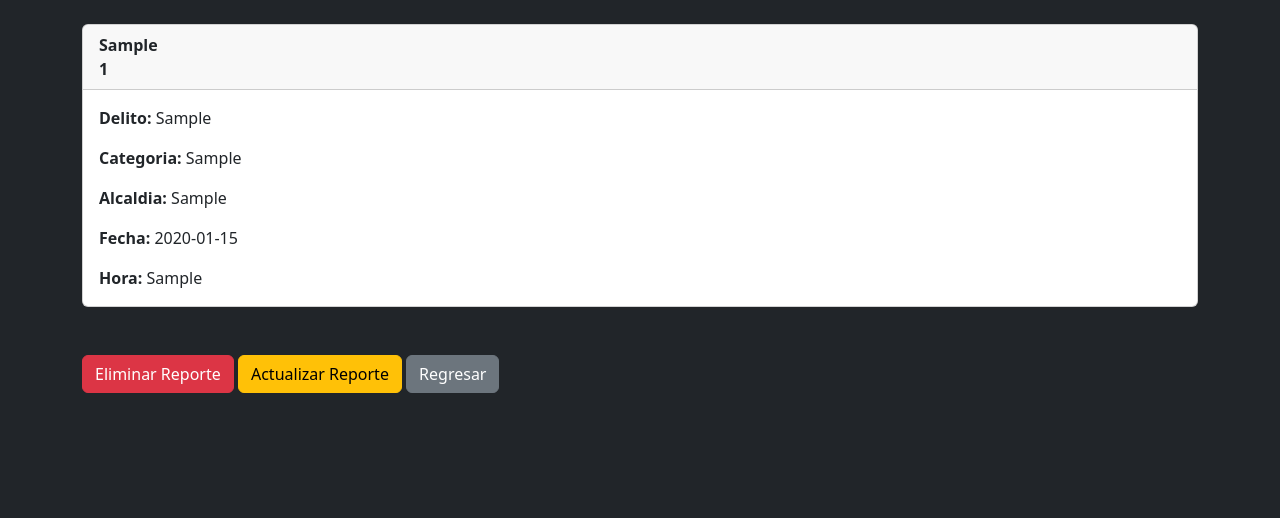
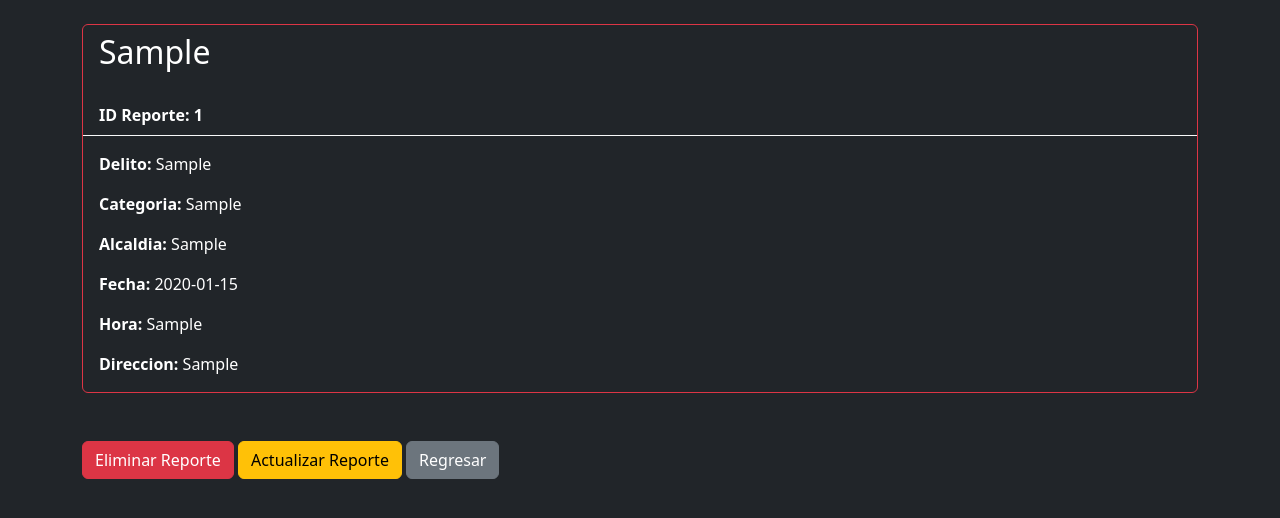
Before and after one commit to Diegomaartz/cdmx_crime, a Django app: page /see_reported_crime/1 in a window 1280 px wide. Shown: the part 90-608 px from the top of the page. Run offline with Django 4.2, Linux system fonts and the light colour scheme; a user stored in the database is signed in; tables that the repository leaves empty hold one stand-in row (values such as "Sample post"); some libraries are stand-ins or nearby versions.

Commit message:
PCMASTER-Individual-popup

```diff
--- a/proyecto/settings.py
+++ b/proyecto/settings.py
@@ -84,7 +84,7 @@ DATABASES = {
         'ENGINE': 'django.db.backends.mysql',
         'NAME': 'p_web',
         'USER': 'root',
-        'PASSWORD': '951753',
+        'PASSWORD': '!Mart!Dieg!23',
         'HOST': 'localhost',
         'PORT': '3306',
     }
--- a/website/models.py
+++ b/website/models.py
@@ -9,14 +9,14 @@ class Profile(models.Model):
         return f'{self.user.username} Profile'
 
 class crimeData(models.Model):
-  user_report = models.CharField(default='Fiscalía General de Justicia (FGJ) de la Ciudad de México',max_length=200)
+  user_report = models.CharField(default='Fiscalía General de Justicia (FGJ) de la Ciudad de México',max_length=50)
   delito = models.CharField(default='DELITO-No-especificado',max_length=255)
-  categoria = models.CharField(default='CATEGORIA-No-especificada',max_length=100)
+  categoria = models.CharField(default='CATEGORIA-No-especificada',max_length=50)
   anio_hecho = models.CharField(default='AÑO-No-especificado',max_length=100)
-  fecha_hecho = models.CharField(default='FECHA-No-especificada',max_length=100)
-  hora_hecho = models.CharField(default='HORA-No-especificada',max_length=100)
-  colonia_hecho = models.CharField(default='COLONIA-No-especificada',max_length=100)
-  alcaldia_hecho = models.CharField(default='ALCALDIA-No-especificada',max_length=100)
+  fecha_hecho = models.CharField(default='FECHA-No-especificada',max_length=50)
+  hora_hecho = models.CharField(default='HORA-No-especificada',max_length=50)
+  colonia_hecho = models.CharField(default='COLONIA-No-especificada',max_length=50)
+  alcaldia_hecho = models.CharField(default='ALCALDIA-No-especificada',max_length=50)
   latitud = models.CharField(default='LATITUD-No-especificada',max_length=255)
   longitud = models.CharField(default='LONGITUD-No-especificada',max_length=255)
   direccion = models.CharField(default='DIRECCION-No-especificada',max_length=500)
--- a/website/templates/all_crimes.html
+++ b/website/templates/all_crimes.html
@@ -53,7 +53,7 @@
   <tbody>
     {% for crime in crimes %}
     <tr>
-      <th scope="row">{{crime.id}}</th>
+      <th scope="row"><a href={% url "map_specific_crime" crime.id%}>{{crime.id}}<a/></th>
       <td>{{ crime.fecha_hecho }}</td>
       <td>{{ crime.delito }}</td>
       <td>{{ crime.categoria }}</td>
--- a/website/templates/see_reported_crime.html
+++ b/website/templates/see_reported_crime.html
@@ -1,11 +1,11 @@
 {% extends 'base.html' %} {% block content %}
 
-<div class="card">
-  <div class="card-header">
+<div class="card text-white bg-dark border-danger">
+  <div class="card-header border-light">
     <strong>
-      {{ reported_crime.user_report }}
+      <h2>{{ reported_crime.user_report }}</h2>
       <br />
-      {{ reported_crime.id }}
+      <strong>ID Reporte: </strong>{{ reported_crime.id }}
     </strong>
   </div>
   <div class="card-body">
@@ -24,6 +24,9 @@
     </p>
     <p class="card-text">
       <strong>Hora: </strong>{{ reported_crime.hora_hecho }}
+    </p>
+    <p class="card-text">
+      <strong>Direccion: </strong>{{ reported_crime.direccion }}
     </p>
   </div>
 </div>
--- a/website/urls.py
+++ b/website/urls.py
@@ -9,6 +9,7 @@ urlpatterns = [
     path('register/', views.register_user, name="register"),
     path('profile/', views.profile, name="profile"),
     path('all_crimes/', views.crime_cdmx, name="all_crimes"),
+    path('map_specific_crime/<int:pk>', views.map_specific_crime, name="map_specific_crime"),
     path('map_crimes/', views.map_crimes, name="map_crimes"),
     path('report_crime/', views.report_crime, name="report_crime"),
     path('update_reported_crime/<int:pk>', views.update_reported_crime, name="update_reported_crime"),
--- a/website/views.py
+++ b/website/views.py
@@ -139,7 +139,7 @@ def map_crimes(request):
 
 def news_api(request):
     if request.user.is_authenticated:
-        url_top_mx_headlines = "https://newsapi.org/v2/everything?q=+crimen+mexico&from=2023-12-13&to=2023-12-22&sortBy=popularity&apiKey=4940218b125845968afb458c5c9d2713"
+        url_top_mx_headlines = "https://newsapi.org/v2/everything?q=mexico&from=2023-12-20&to=2024-01-01&sortBy=popularity&apiKey=4940218b125845968afb458c5c9d2713"
         news_crimes = requests.get(url_top_mx_headlines).json()
 
         article = news_crimes['articles']
@@ -223,3 +223,67 @@ def see_reported_crime(request, pk):
     else:
         messages.success(request, "Debes Iniciar Sesion!")
         return redirect('home_news')
+
+
+
+# def profile(request):
+#     if request.user.is_authenticated:
+#         username = request.user.username
+#         user_reported_crimes = crimeData.objects.filter(user_report=username).values()
+#         return render(request, 'profile.html', {'user_reported_crimes': user_reported_crimes})
+#     else:
+#         messages.success(request, "Debes Iniciar Sesion!")
+#         return redirect('home_news')
+
+def map_specific_crime(request, pk):
+    if request.user.is_authenticated:
+        specific_crime = crimeData.objects.get(id=pk)
+        crimes = crimeData.objects.all()
+
+        print(crimes)
+
+        crime_data_list = [
+            {'latitud': crimespot.latitud.replace(',', '.'),   #0
+            'longitud': crimespot.longitud.replace(',', '.'),  #1
+            'delito': crimespot.delito,                        #2
+            'alcaldia': crimespot.alcaldia_hecho,              #3
+            'fecha': crimespot.fecha_hecho,                    #4
+            'user_report': crimespot.user_report,              #5
+            'direccion': crimespot.direccion                   #6
+            }
+            for crimespot in crimes
+        ]
+
+        data = [(crime['latitud'], crime['longitud'],crime['delito'], crime['alcaldia'], crime['fecha'], crime['user_report'], crime['direccion']) for crime in crime_data_list]
+
+        callback = """ \
+        function (row, element){
+            var icon, marker;
+
+            icon = L.AwesomeMarkers.icon({
+                icon: "map-marker", markerColor: "red"
+            });
+            marker = L.marker(new L.LatLng(row[0], row[1]));
+            marker.setIcon(icon);
+
+            var popupContent = "<p><b>Reportado por: </b> @" +row[5] + "</p>" +
+                            "<p><b>Delito: </b>" + row[2] + "</p>" +
+                            "<p><b>Alcaldía: </b>" + row[3] + "</p>" +
+                            "<p><b>Fecha: </b>" + row[4] + "</p>" +
+                            "<p><b>Direccion: </b>" + row[6] + "</p>" +
+                            "<p><b>Location: </b>" + row[0] + " / " + row[1] + "</p>";
+            marker.bindPopup(popupContent);
+
+            return marker;
+        };
+        """
+
+        mp = folium.Map(location=[specific_crime.latitud.replace(',', '.'), specific_crime.longitud.replace(',', '.')], zoom_start=55)
+
+        FastMarkerCluster(data=data, callback=callback).add_to(mp)
+
+        context = {'map': mp._repr_html_()}
+        return render(request, 'map_specific_crime.html', context)
+    else:
+        messages.success(request, "Debes Iniciar Sesion!")
+        return redirect('home_news')
```
Also changed, not shown: website/templates/map_specific_crime.html (added, +9 -0 lines), website/templates/profile.html (+7 -3 lines), website/migrations/0010_crimedata_user_report.py (added), website/migrations/0011_alter_crimedata_alcaldia_hecho_and_more.py (added).
